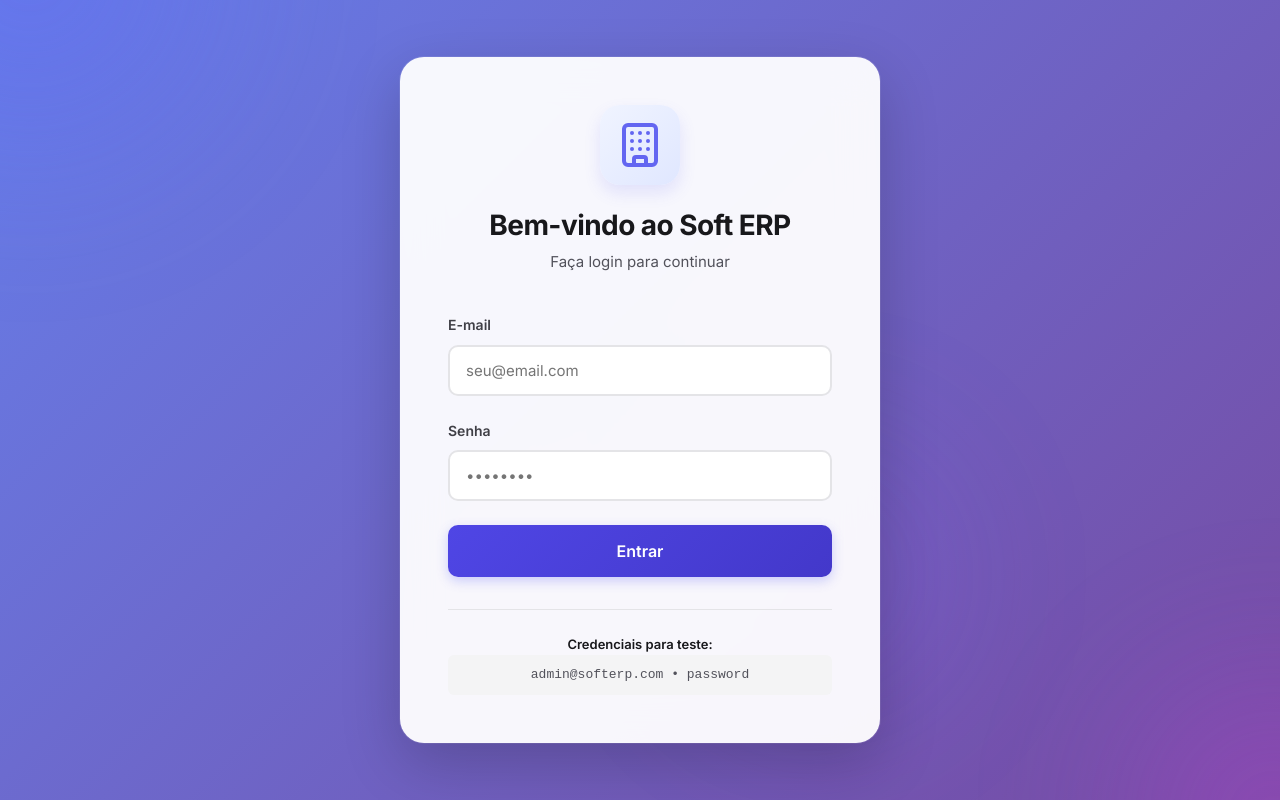
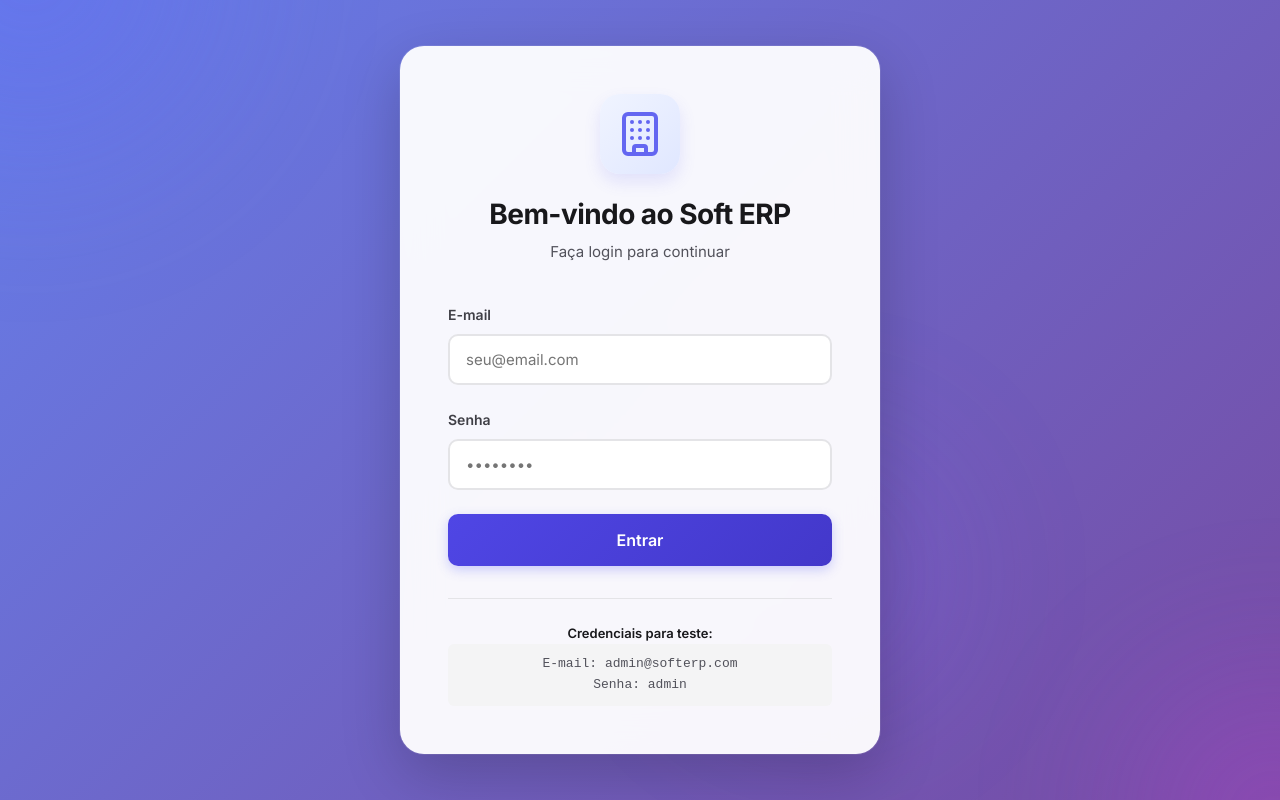
Before and after one commit to JPedroCavalcante/soft-erp, a Vue app in the folder frontend/: page /login in a window 1280 px wide. Built offline with nearby package versions, Linux system fonts and the light colour scheme; no server answers.

Commit message:
[CHG] AUTH - senha padrão de testes.

```diff
--- a/frontend/src/modules/auth/views/LoginView.vue
+++ b/frontend/src/modules/auth/views/LoginView.vue
@@ -59,7 +59,7 @@
         <div class="login-footer">
           <div class="demo-info">
             <p><strong>Credenciais para teste:</strong></p>
-            <p class="credentials">admin@softerp.com • password</p>
+            <p class="credentials">E-mail: admin@softerp.com <br/> Senha: admin</p>
           </div>
         </div>
       </div>
```
Also changed, not shown: 1 other file (tests, documents, lock files or other folders).
